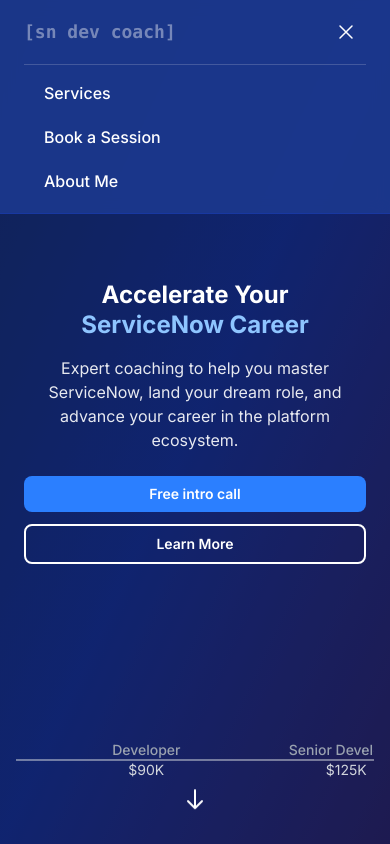
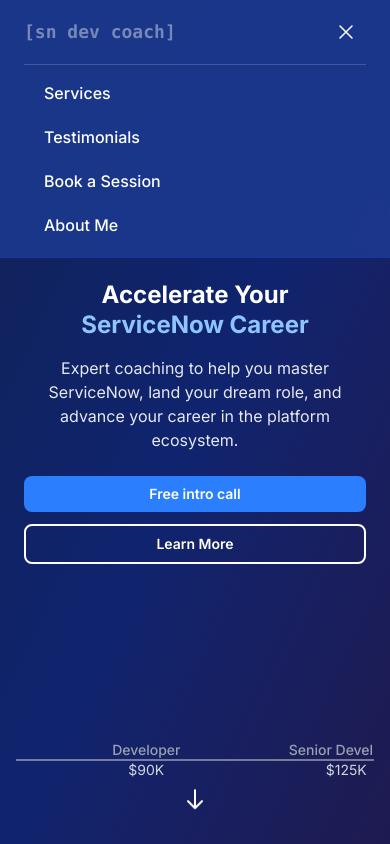
Before and after one commit to hunterphillips/sndev-career-coach, a Next.js app: page / in a window 390 px wide. Both pictures are taken after a click on the button "Open main menu". Shown: the top 844 px of the page. Built offline with nearby package versions, Linux system fonts and the light colour scheme; no server answers.

Commit message:
Testimonials link

```diff
--- a/src/components/Navigation.jsx
+++ b/src/components/Navigation.jsx
@@ -172,6 +172,12 @@
                 Services
               </button>
               <button
+                onClick={() => handleNavClick('testimonials')}
+                className={`${getTextStyles()} hover:opacity-80 transition-opacity block px-3 py-2 text-base font-medium w-full text-left`}
+              >
+                Testimonials
+              </button>
+              <button
                 onClick={() => handleNavClick('booking')}
                 className={`${getTextStyles()} hover:opacity-80 transition-opacity block px-3 py-2 text-base font-medium w-full text-left`}
               >
```
